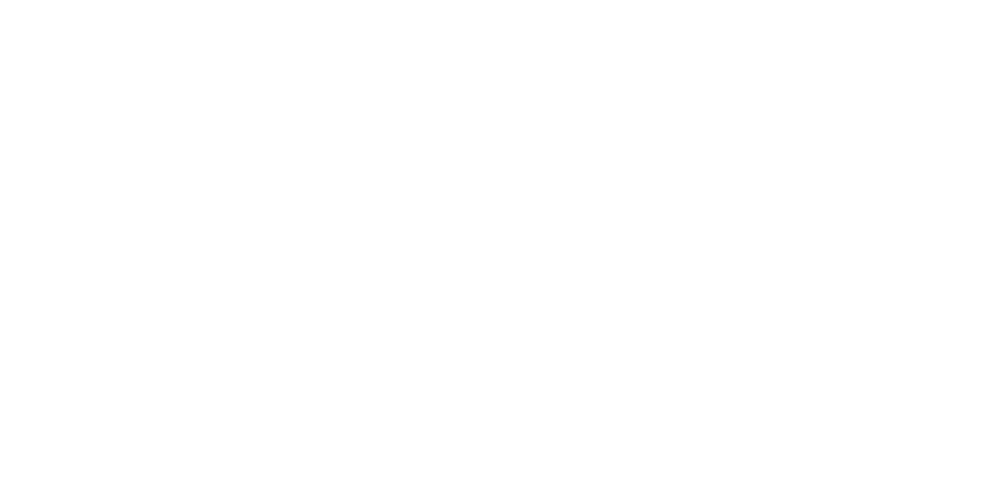
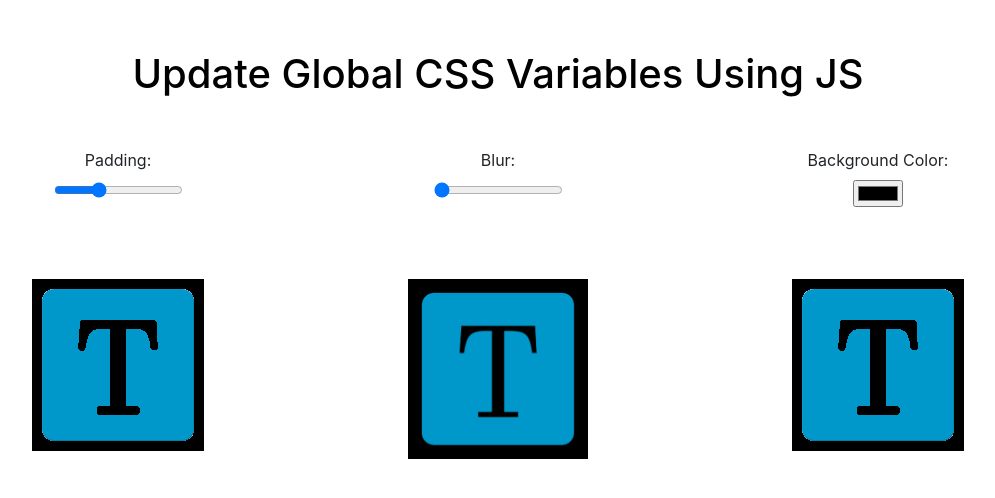
Before and after one commit to TaskerSolutions/JavaScript-Web-Apps, a plain HTML site: page css-variables.html in a window 1280 px wide. Shown: the whole page, without its empty margins (142-1137 px from the left). Drawn offline with nearby package versions, Linux system fonts and the light colour scheme.

Commit message:
css variables

```diff
--- a/css-variables.html
+++ b/css-variables.html
@@ -14,7 +14,48 @@
 </head>
 <body>
 
-<div class="container-fluid">
+<div class="container">
+
+  <h1>Update Global CSS Variables Using JS</h1>
+
+  <div class="row controls">
+    <div class="col-sm-4">
+      <label for="padding">Padding:</label>
+      <br>
+      <!--
+      data-* is a way to store personal data
+      could add more data attributes if needed. Examples:
+      data-name="Harry" data-emoji=":-)" data-length="42069"
+      -->
+      <input type="range" value="10" max="30" id="padding" name="padding" data-sizing="px">
+    </div>
+    <div class="col-sm-4">
+      <label for="blur">Blur:</label>
+      <br>
+      <input type="range" value="0" max="10" id="blur" name="blur" data-sizing="px">
+    </div>
+    <div class="col-sm-4">
+      <label for="color">Background Color:</label>
+      <br>
+      <input type="color" id="color" name="color" value="#000000">
+    </div>
+  </div>
+
+  <br>
+  <br>
+  <br>
+
+  <div class="row images">
+    <div class="col-sm-4">
+      <img src="img/ts_logo_transparent.png">
+    </div>
+    <div class="col-sm-4">
+      <img src="img/ts_logo.png">
+    </div>
+    <div class="col-sm-4">
+      <img src="img/ts_logo_transparent.png">
+    </div>
+  </div>
 
 </div>
 
--- a/css/css-variables.css
+++ b/css/css-variables.css
@@ -0,0 +1,24 @@
+body {
+  text-align: center;
+}
+
+/* select entire document using :root */
+:root {
+  --padding: 10px;
+  --blur: 0px;
+  --color: #000000;
+}
+
+h1 {
+  margin-top: 40px;
+  margin-bottom: 40px;
+  padding: var(--padding);
+  filter: blur(var(--blur));
+  color: var(--color);
+}
+
+img {
+  padding: var(--padding);
+  filter: blur(var(--blur));
+  background-color: var(--color);
+}
--- a/js/css-variables.js
+++ b/js/css-variables.js
@@ -0,0 +1,22 @@
+// Return all inputs as a node list (much simpler than an array)
+// No need to convert to an array unless using older browser that doesn't support node list foreach()
+const inputs = document.querySelectorAll('.controls input')
+
+// 'change' is for ie10
+// 'input' handles real time adjustments as user drags range slider
+inputs.forEach(input => input.addEventListener('change', handleUpdate));
+inputs.forEach(input => input.addEventListener('input', handleUpdate));
+
+function handleUpdate() {
+
+  // "px" is added in html doc using 'data-sizing' attribute
+  // retrieve dataset from input element and append to value
+  // must include || operater or undefined datasets will return 'undefined'
+  const suffix = this.dataset.sizing || "";
+
+  // select entire document of global variables
+  // this.name is coming from the html input name=""
+  // name must correspond with global variable --*
+  // using grave accent `` instead of regular quotes '' to include a template literal ${*}
+  document.documentElement.style.setProperty(`--${this.name}`, this.value + suffix);
+}
```
